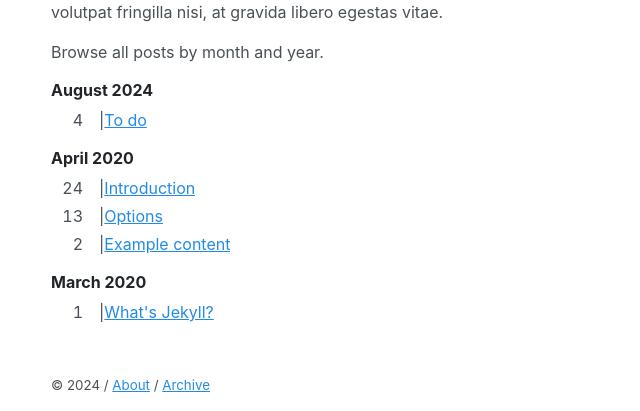
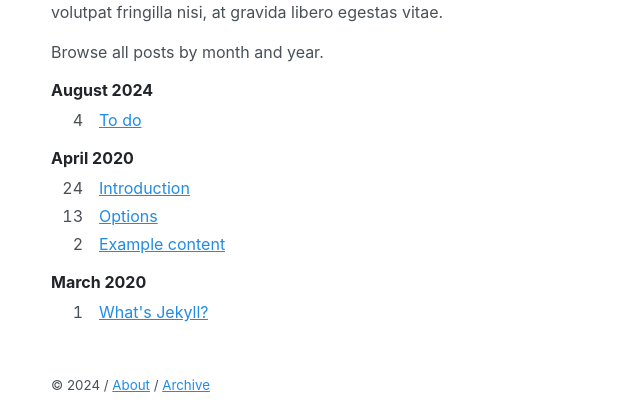
Before and after one commit to akmolteni/gp, a Jekyll site: the page built from archive.md, in a window 1280 px wide. Shown: the part 268-679 px from the top of the page, without its empty margins (309-949 px from the left). Built offline with Jekyll 4.4.1, drawn with Linux system fonts in a browser that asks for light colours.

```diff
--- a/archive.md
+++ b/archive.md
@@ -12,7 +12,7 @@ Browse all posts by month and year.
   <h2>{{ yearMonth.name }}</h2>
   <ul>
     {% for post in yearMonth.items %}
-      <li><span>{{ post.date | date: "%-d"}}</span> | <a href="{{ post.url | relative_url }}">{{ post.title }}</a></li>
+      <li><span>{{ post.date | date: "%-d"}}</span><a href="{{ post.url | relative_url }}">{{ post.title }}</a></li>
     {% endfor %}
   </ul>
 {% endfor %}
```
